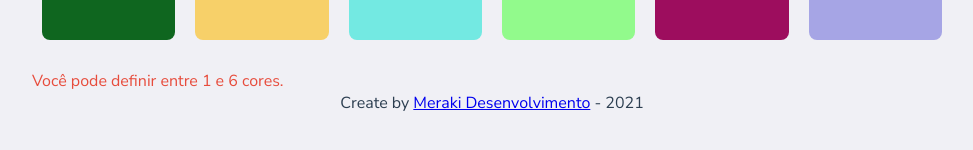
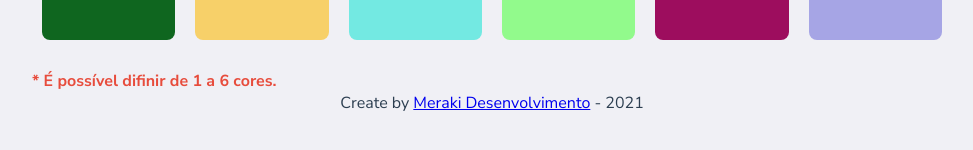
Before and after one commit to ajjunior33/the-colors, a React (Create React App) app: page / in a window 1280 px wide. Shown: the part 650-800 px from the top of the page, without its empty margins (148-1121 px from the left). Built offline with nearby package versions, Linux system fonts and the light colour scheme.

Commit message:
Configurações.

```diff
--- a/src/App.js
+++ b/src/App.js
@@ -120,7 +120,7 @@ function App() {
         </Row>
       </main>
 
-      <TextDanger strong> Você pode definir entre 1 e 6 cores.</TextDanger>
+      <TextDanger strong>* É possível difinir de 1 a 6 cores.</TextDanger>
 
       <FooterComponent />
       <GlobalStyle />
--- a/src/styles/Button.js
+++ b/src/styles/Button.js
@@ -14,7 +14,7 @@ export const Button = styled.button`
 
   color: ${(props) => props.color || "#2c3e50"};
 
-  cursor:pointer;
+  cursor: pointer;
 
   &:hover {
     filter: brightness(90%);
--- a/src/styles/Text.js
+++ b/src/styles/Text.js
@@ -1,6 +1,6 @@
 import styled from "styled-components";
 export const TextDanger = styled.p`
   color: #e74c3c;
-  font-weight: ${(props) => (props.strong ? 400 : "bold")};
+  font-weight: ${(props) => (props.strong ? "bold" : 400)};
   font-size: 1em;
 `;
```
Also changed, not shown: src/components/Header.js (deleted, +0 -12 lines), src/styles/Variables.js (deleted, +0 -8 lines).
